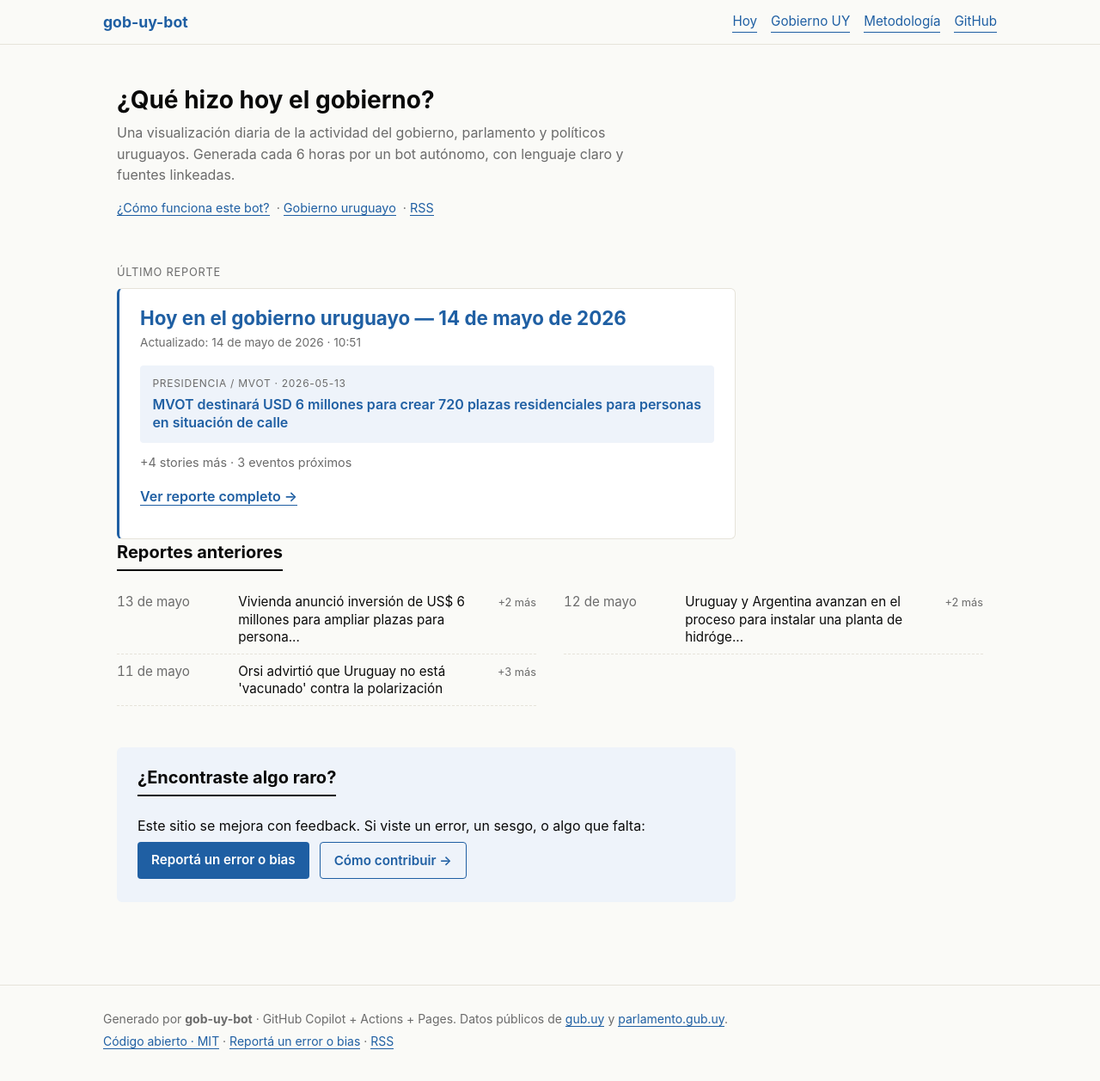
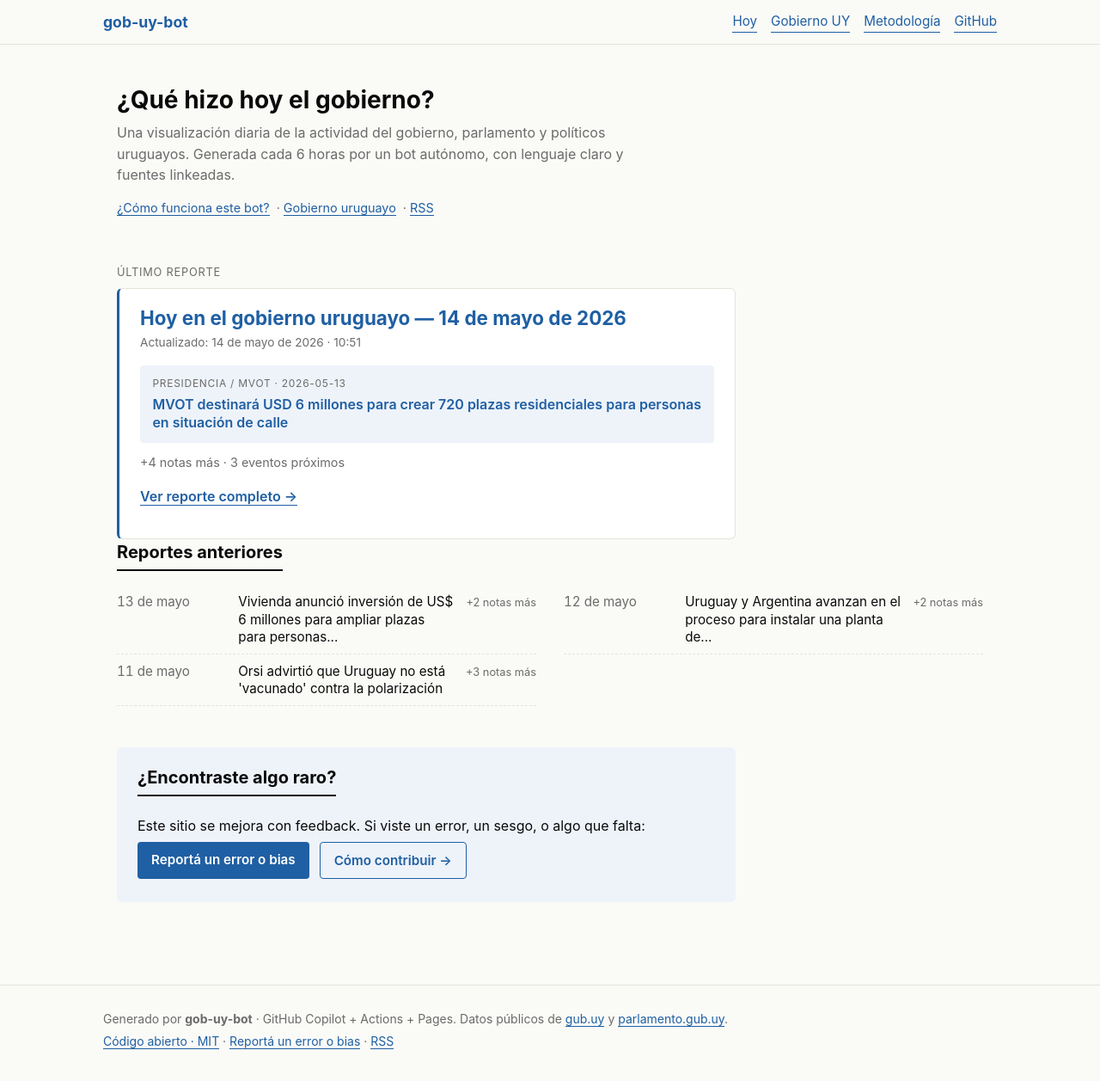
Before and after one commit to lezama/gob-uy-bot, a Jekyll site: the page built from index.html, in a window 1280 px wide. Shown: the whole page at 86% size. Built offline with Jekyll 4.4.1, drawn with Linux system fonts in a browser that asks for light colours; the list of posts is cut into pages by our own code.

Commit message:
ux: 3 paper cuts del review post-redesign
- `+N stories más` → `+N notas más` (homepage hero + archivo).
  El campo YAML `top_stories` no debería filtrarse a copy en español.
- Archivo: `truncate: 80` → `truncatewords: 12`. Antes cortaba mid-word
  (".. en la tercera noche de al..."), ahora termina la palabra.
- `.timeline__item` columna fecha 8em → 10em. Antes "2026-05-12 16:00"
  no entraba y se partía en dos líneas.

Co-Authored-By: Claude Opus 4.7 (1M context) <noreply@anthropic.com>

```diff
--- a/assets/style.css
+++ b/assets/style.css
@@ -245,7 +245,7 @@ code {
 .timeline { list-style: none; padding: 0; margin: 0; }
 .timeline__item {
   display: grid;
-  grid-template-columns: 8em 1fr;
+  grid-template-columns: 10em 1fr;
   gap: 0.75rem;
   padding: 0.5rem 0;
   border-bottom: 1px dashed var(--rule);
--- a/index.html
+++ b/index.html
@@ -49,7 +49,7 @@ title: Hoy en el gobierno uruguayo
     {%- assign extra_stories = latest.top_stories.size | minus: 1 -%}
     {%- assign upcoming_24h = latest.upcoming.next_24h | size -%}
     <p class="latest__teaser">
-      {% if extra_stories > 0 %}+{{ extra_stories }} {% if extra_stories == 1 %}story{% else %}stories{% endif %} más{% endif %}
+      {% if extra_stories > 0 %}+{{ extra_stories }} {% if extra_stories == 1 %}nota{% else %}notas{% endif %} más{% endif %}
       {% if extra_stories > 0 and upcoming_24h > 0 %} · {% endif %}
       {% if upcoming_24h > 0 %}{{ upcoming_24h }} {% if upcoming_24h == 1 %}evento próximo{% else %}eventos próximos{% endif %}{% endif %}
     </p>
@@ -71,9 +71,9 @@ title: Hoy en el gobierno uruguayo
       <li class="archive__item">
         <time class="archive__date">{% include date-es.html date=post.date short=true %}</time>
         <a class="archive__link" href="{{ post.url | relative_url }}">
-          {% if post_top %}{{ post_top.title | truncate: 80 }}{% else %}{{ post.title }}{% endif %}
+          {% if post_top %}{{ post_top.title | truncatewords: 12 }}{% else %}{{ post.title }}{% endif %}
         </a>
-        {% if post_extra > 0 %}<span class="archive__more">+{{ post_extra }} más</span>{% endif %}
+        {% if post_extra > 0 %}<span class="archive__more">+{{ post_extra }} {% if post_extra == 1 %}nota{% else %}notas{% endif %} más</span>{% endif %}
       </li>
     {% endfor %}
   </ul>
```
